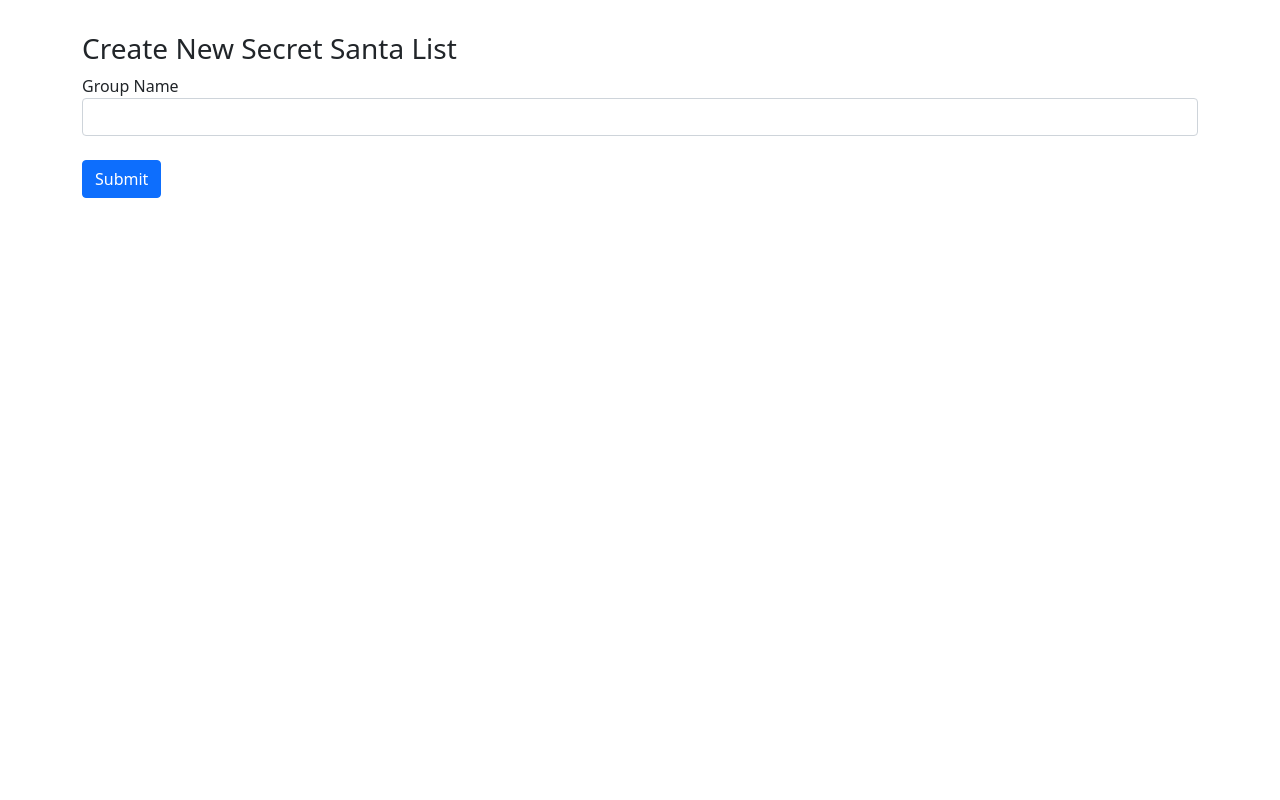
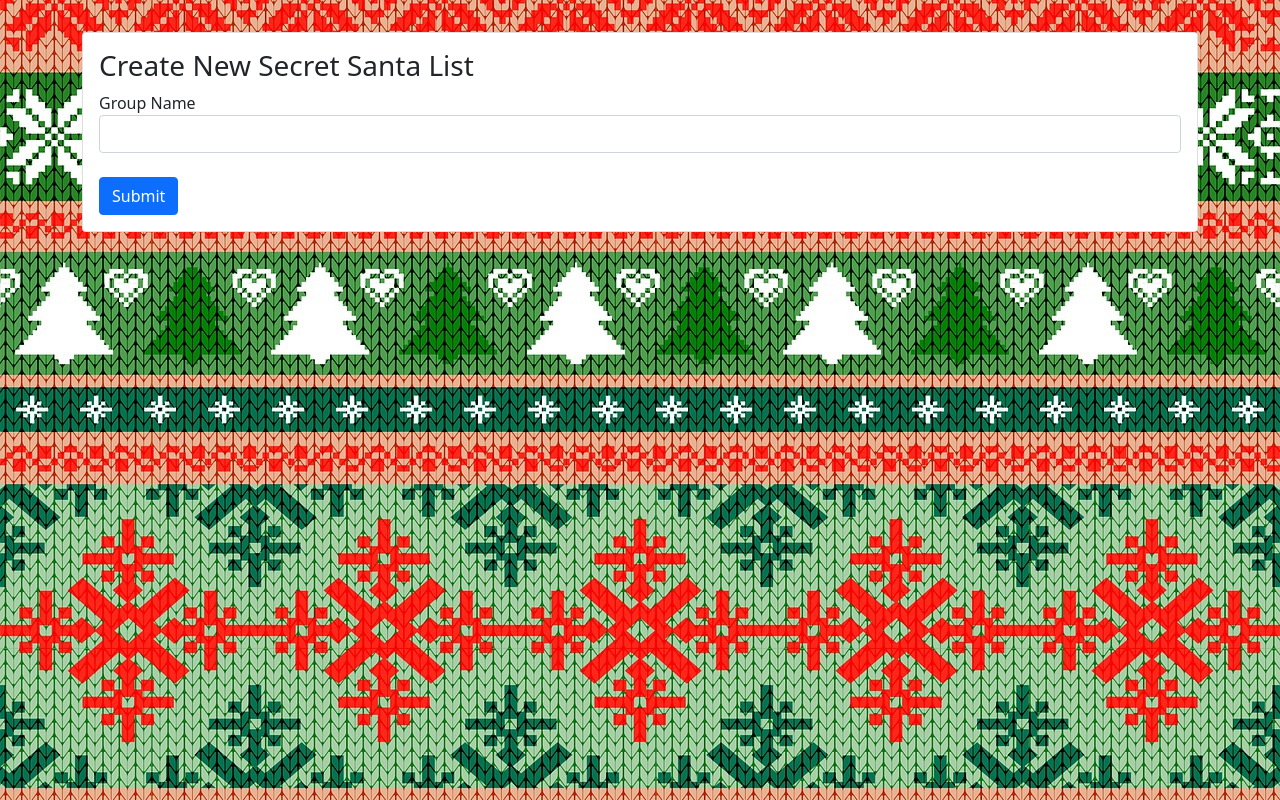
Before and after one commit to themcaffee/secret-santa, a Vue app in the folder web/: page / in a window 1280 px wide. Built offline with nearby package versions, Linux system fonts and the light colour scheme.

Commit message:
Add knit background

```diff
--- a/web/src/App.vue
+++ b/web/src/App.vue
@@ -12,6 +12,10 @@
 </template>
 
 <style>
+body {
+  background-image: url('~@/assets/knit.jpg');
+  background-repeat: repeat-x;
+}
 #app {
   padding-top: 2em;
 }
--- a/web/src/views/Home.vue
+++ b/web/src/views/Home.vue
@@ -1,5 +1,6 @@
 <template>
   <div class="home">
+    <b-card>
       <h3>Create New Secret Santa List</h3>
       <b-form @submit="onSubmit">
         <b-form-group label="Group Name" label-for="name">
@@ -8,6 +9,7 @@
         <br>
         <b-button block type="submit" variant="primary">Submit</b-button>
       </b-form>
+    </b-card>
   </div>
 </template>
 
```
Also changed, not shown: web/src/assets/knit.jpg (added). Lines whose indentation alone changed are shown as unchanged.
